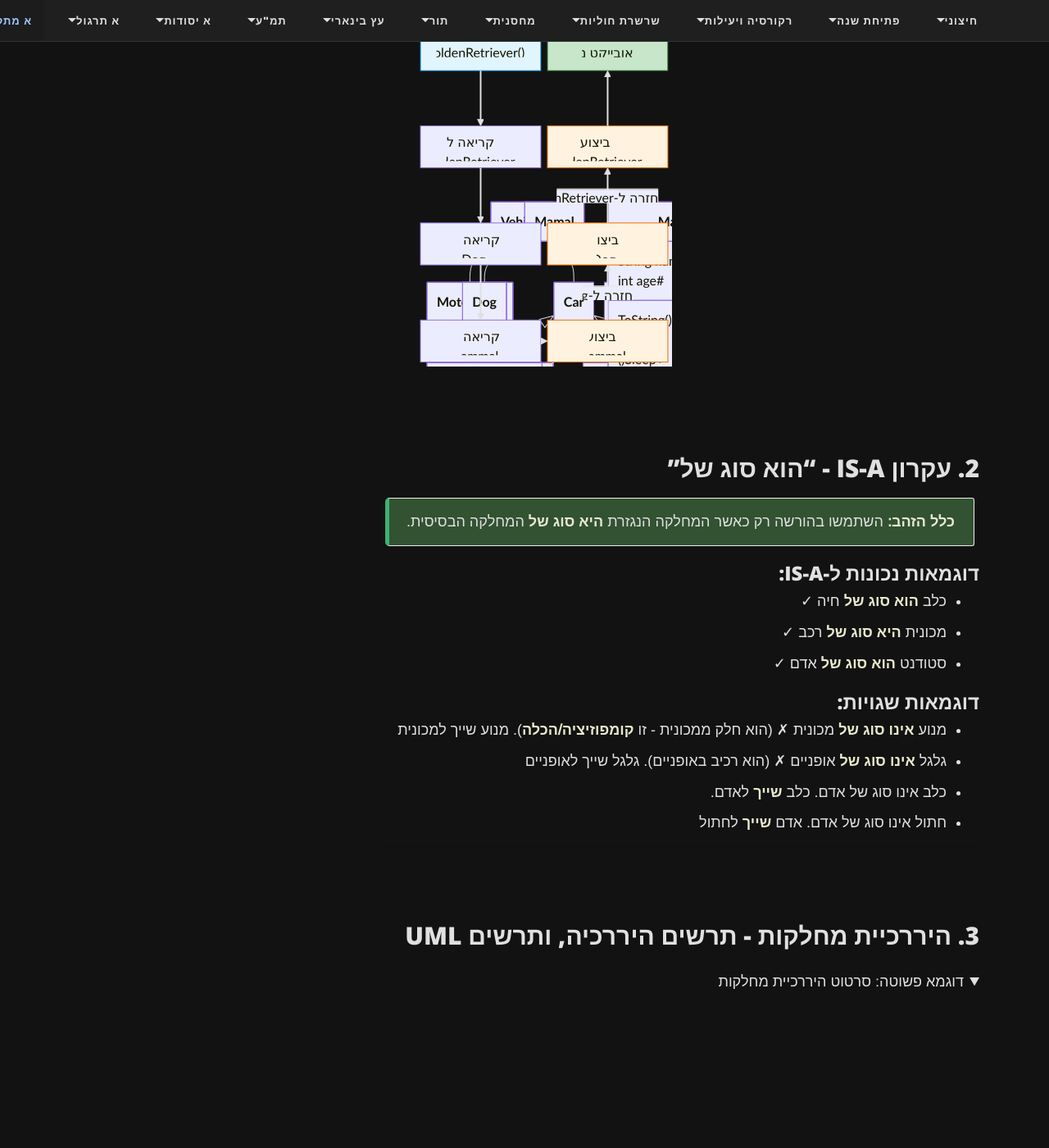
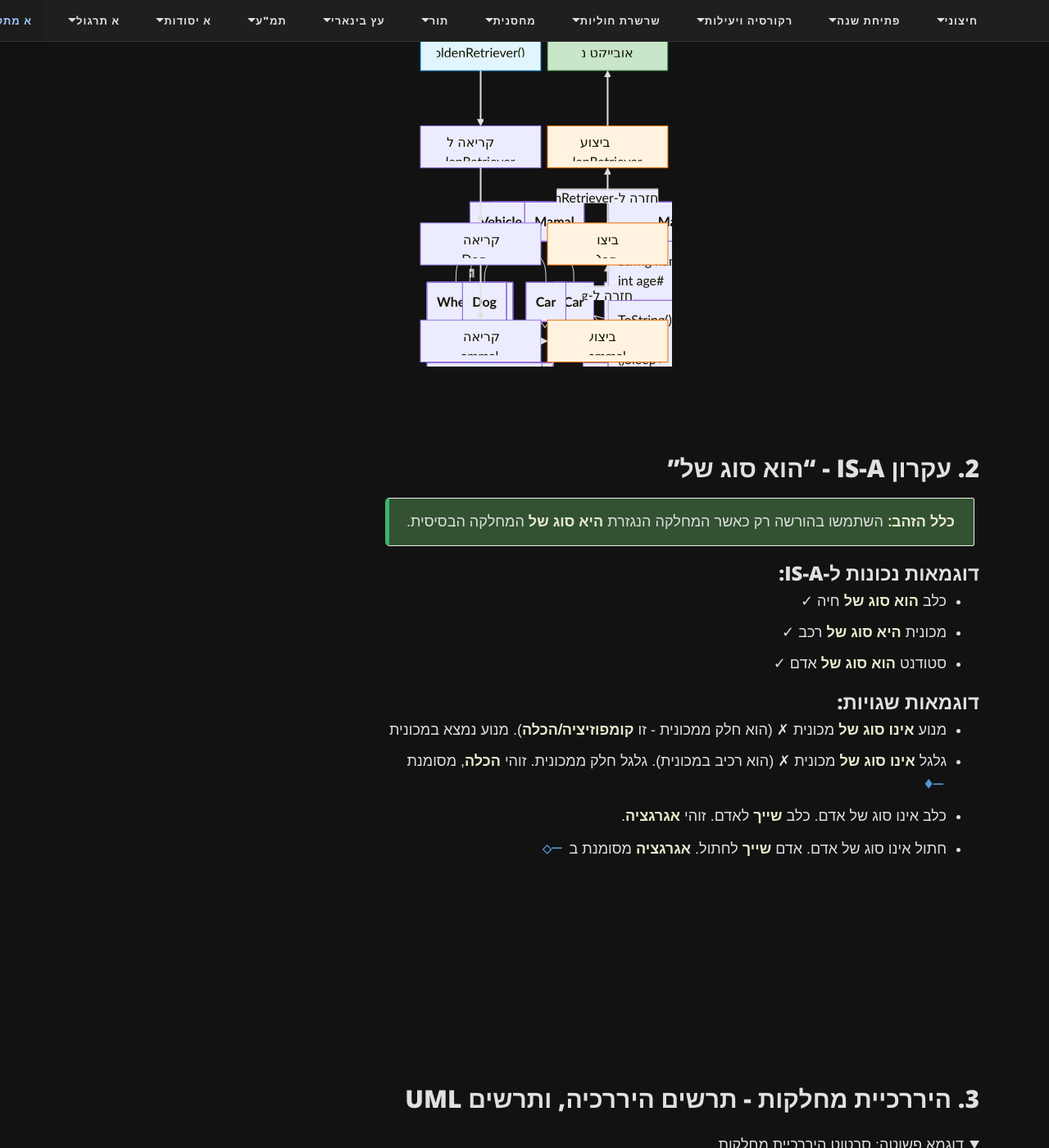
Before and after one commit to 3strategy/BeautifulMivney, a Jekyll site: the page built from oop/01inheritc.md, in a window 1280 px wide and 1400 px high, scrolled down 792 px. Shown: the whole window at 82% size. Built offline with Jekyll 4.4.1, drawn with Linux system fonts in a browser that asks for light colours; comment, search, counter and statistics services are not loaded.

Commit message:
updated ppt and links to git

````diff
--- a/oop/01inheritc.md
+++ b/oop/01inheritc.md
@@ -33,7 +33,7 @@
 
 סרטוט היררכית מחלקות. המחלקות היורשות תמיד **מתחת** למחלקות הבסיס.
 
-<div class="mermaid">
+```mermaid
 ---
 config:
     class:
@@ -45,7 +45,7 @@
 Car <| -- FamilyCar
 Vehicle <|-- Car
 
-</div>
+```
 
   </div>
 </div>
@@ -62,11 +62,23 @@
 - סטודנט **הוא סוג של** אדם ✓
 
 ### דוגמאות שגויות:
-- מנוע **אינו סוג של** מכונית ✗ (הוא חלק ממכונית - זו **קומפוזיציה/הכלה**). מנוע שייך למכונית
-- גלגל **אינו סוג של** אופניים ✗ (הוא רכיב באופניים). גלגל שייך לאופניים
-- כלב אינו סוג של אדם. כלב **שייך** לאדם.
-- חתול אינו סוג של אדם. אדם **שייך** לחתול
+- מנוע **אינו סוג של** מכונית ✗ (הוא חלק ממכונית - זו **קומפוזיציה/הכלה**). מנוע נמצא במכונית
+- גלגל **אינו סוג של** מכונית ✗ (הוא רכיב במכונית). גלגל חלק ממכונית. זוהי **הכלה**, מסומנת `─♦`
+- כלב אינו סוג של אדם. כלב **שייך** לאדם. זוהי **אגרגציה**.
+- חתול אינו סוג של אדם. אדם **שייך** לחתול. **אגרגציה** מסומנת ב `─◇`
 
+
+```mermaid
+---
+config:
+    class:
+        hideEmptyMembersBox: true
+---
+classDiagram
+    Vehicle "1" *-- "1" Wheel
+    Vehicle <|-- Car
+
+```
 ---
 
 
````
Also changed, not shown: oop/02Polymorphism.md (+4 -1 lines), 1 other file.
